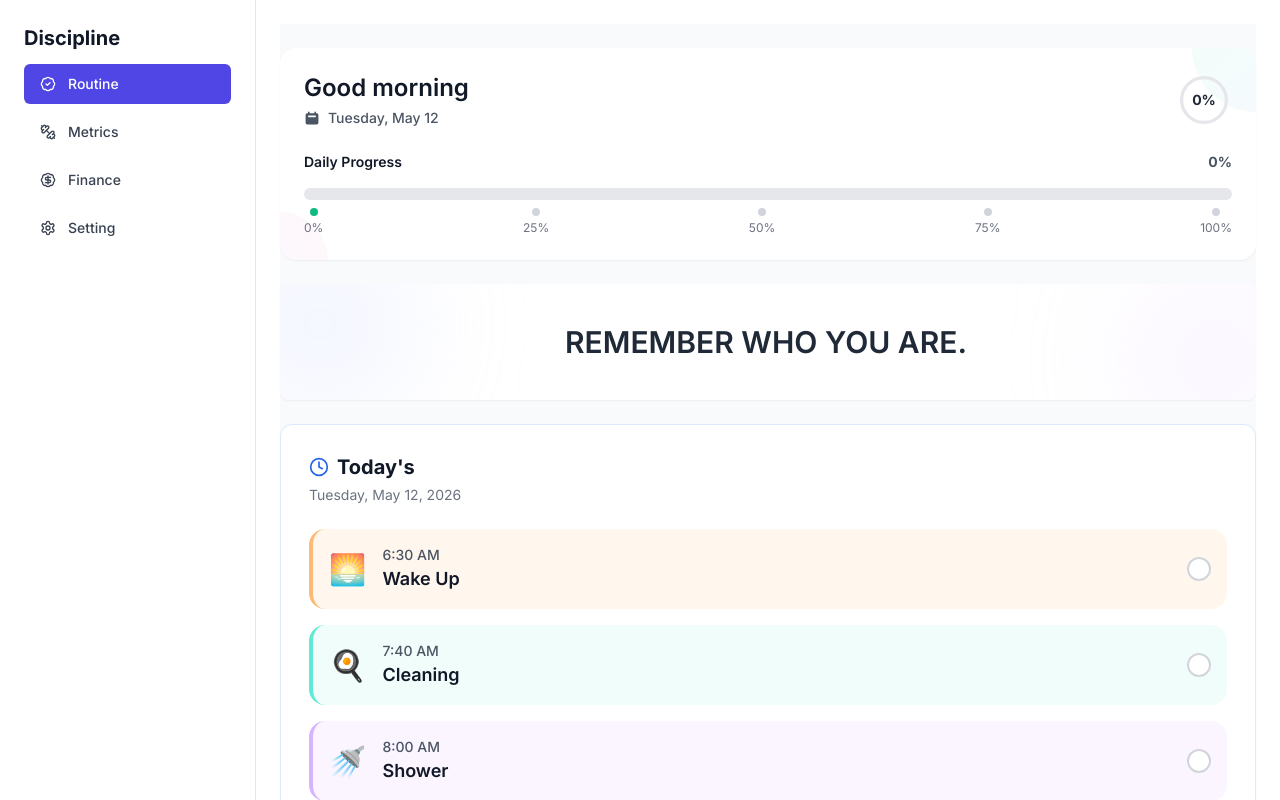
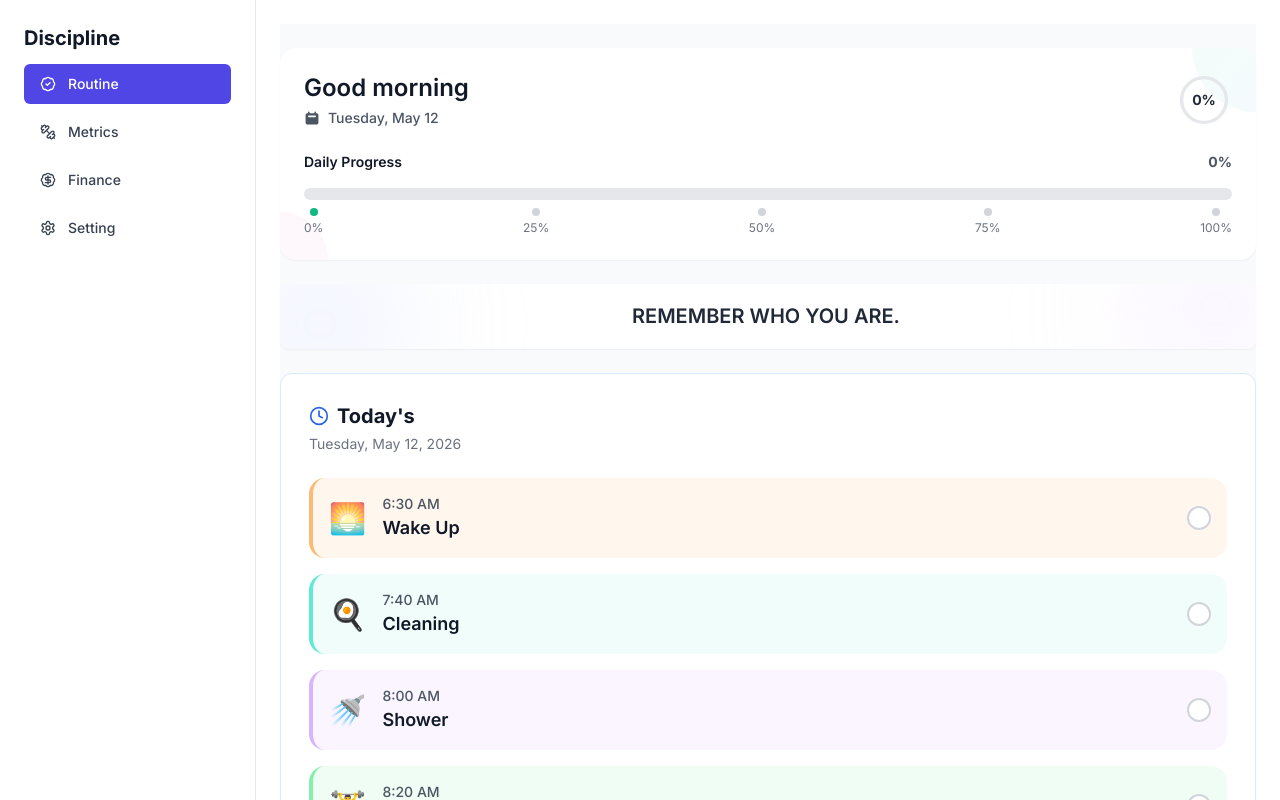
Before and after one commit to Ryzen090/routine, a Next.js app: page / in a window 1280 px wide. Shown: the top 800 px of the page. Built offline with nearby package versions, Linux system fonts and the light colour scheme.

Commit message:
Refactor

```diff
--- a/components/view/Quotes.tsx
+++ b/components/view/Quotes.tsx
@@ -67,8 +67,8 @@ export function Quotes() {
       <div className="absolute -top-10 -left-10 w-40 h-40 bg-indigo-200/30 rounded-full blur-3xl"></div>
       <div className="absolute -bottom-10 -right-10 w-40 h-40 bg-purple-200/30 rounded-full blur-3xl"></div>
 
-      <CardContent className="relative p-10 flex flex-col items-center justify-center text-center">
-        <blockquote className="text-2xl md:text-3xl font-semibold text-gray-800 leading-relaxed max-w-2xl uppercase">
+      <CardContent className="relative p-4 flex flex-col items-center justify-center text-center">
+        <blockquote className="text-xl  font-semibold text-gray-800 leading-relaxed max-w-2xl uppercase">
           {displayedText}
           <span className="animate-pulse ml-1"></span>
         </blockquote>
```
